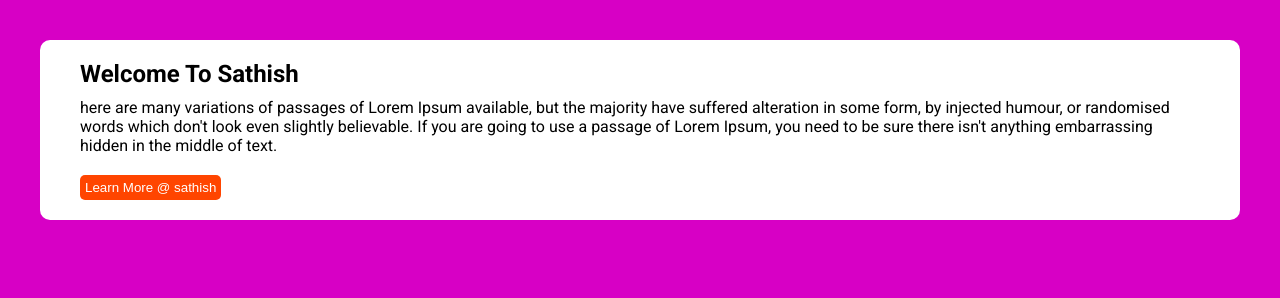
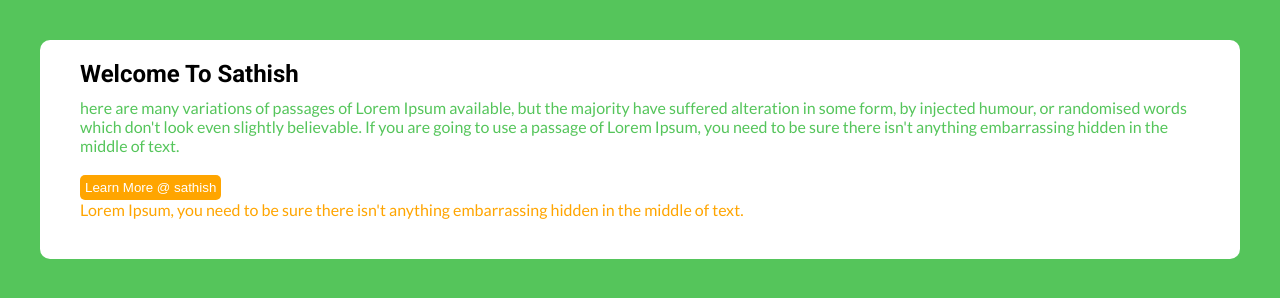
Before and after one commit to sathish19961412/sass-practices, a plain HTML site: page index.html in a window 1280 px wide. Drawn offline with Linux system fonts and the light colour scheme.

Commit message:
sass variable to local,global completed

```diff
--- a/assets/scss/main.scss
+++ b/assets/scss/main.scss
@@ -1,17 +1,22 @@
 @import url('https://fonts.googleapis.com/css2?family=Roboto:ital,wght@0,100;0,300;0,400;0,500;0,700;0,900;1,100;1,300;1,400;1,700;1,900&display=swap');
+@import url('https://fonts.googleapis.com/css2?family=Lato:ital,wght@0,100;0,300;0,400;0,700;1,100;1,400&display=swap');
 
+/*variables*/
+$app-color:#55c55b;
+$font-roboto:'Roboto', sans-serif;
+$font-lato:'Lato', sans-serif;
+/*end variables*/
 *
 {
     margin:0;
     padding:0;
 }
-
 html,
 body
 {
-    background:#d700c5;
+    background:$app-color;
 
-    font-family: 'Roboto', sans-serif;
+    font-family:$font-roboto;
 }
 
 .welcome-card
@@ -31,14 +36,21 @@ body
 
 {
     padding-bottom: 20px;
-    color:#000;
+    color:$app-color;
+    font-family:$font-lato;
 }
 
 .welcome-card .btn
 {
-    background:orangered;
+    $app-color:orange !global;
+    background:$app-color;
     color:#fff;
     padding:5px;
     border-radius: 5px;
     border:none;
 }
+
+.welcome-card .demo
+{
+    color:$app-color;
+}
--- a/index.html
+++ b/index.html
@@ -20,6 +20,7 @@
                     Learn More @ sathish
                 </button>
             </div>
+            <p class="demo">Lorem Ipsum, you need to be sure there isn't anything embarrassing hidden in the middle of text.</p>
         </div>
     </body>
 </html>
```
Also changed, not shown: assets/css/main.css, 1 other file.
